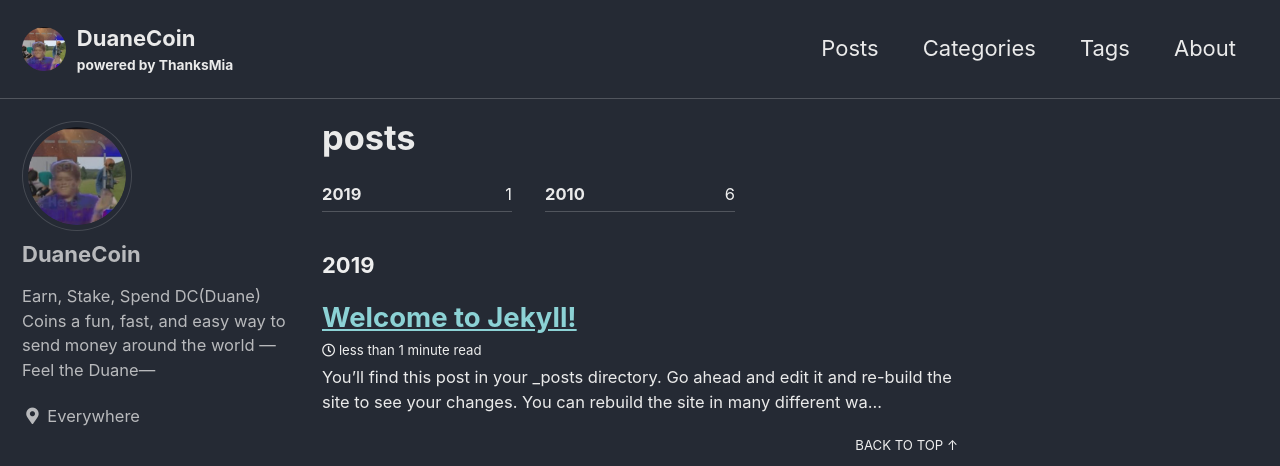
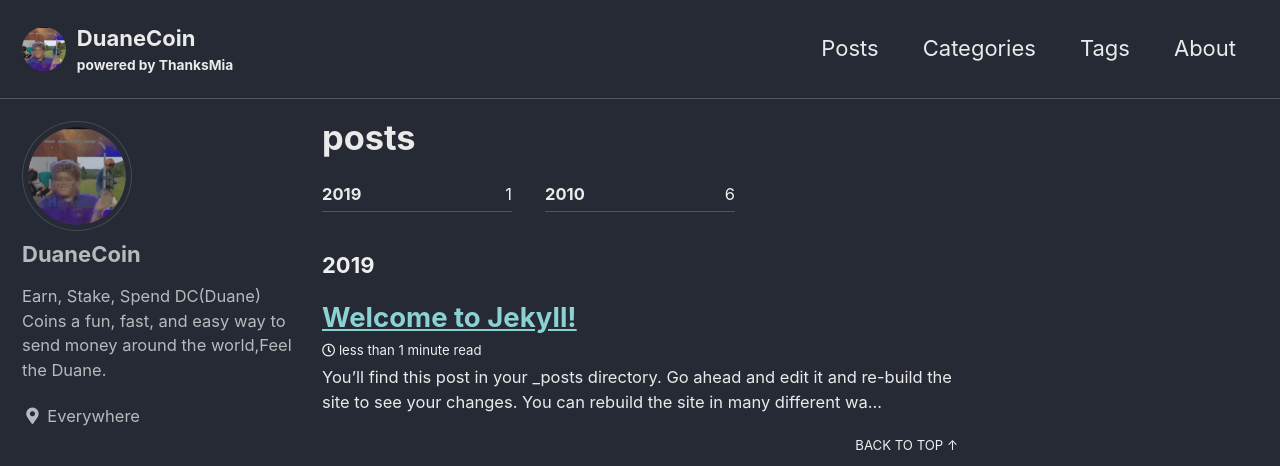
Before and after one commit to thanksmia/thanksmia.github.io, a Jekyll site: the page built from _pages/year-archive.md, in a window 1280 px wide. Shown: the top 466 px of the page. Built offline with Jekyll 4.4.1, drawn with Linux system fonts in a browser that asks for light colours; cached includes are drawn as plain includes.

```diff
--- a/_config.yml
+++ b/_config.yml
@@ -104,7 +104,7 @@ analytics:
 author:
   name             : "DuaneCoin"
   avatar           : "/assets/images/miaprofilepic.png"
-  bio              : "Earn, Stake,                          Spend DC(Duane) Coins  a  fun, fast, and easy way to send money around the world  ---Feel the Duane--- "
+  bio              : "Earn, Stake,                          Spend DC(Duane) Coins  a  fun, fast, and easy way to send money around the world,Feel the Duane. "
   location         : "Everywhere"
   email            :
   links:
```
